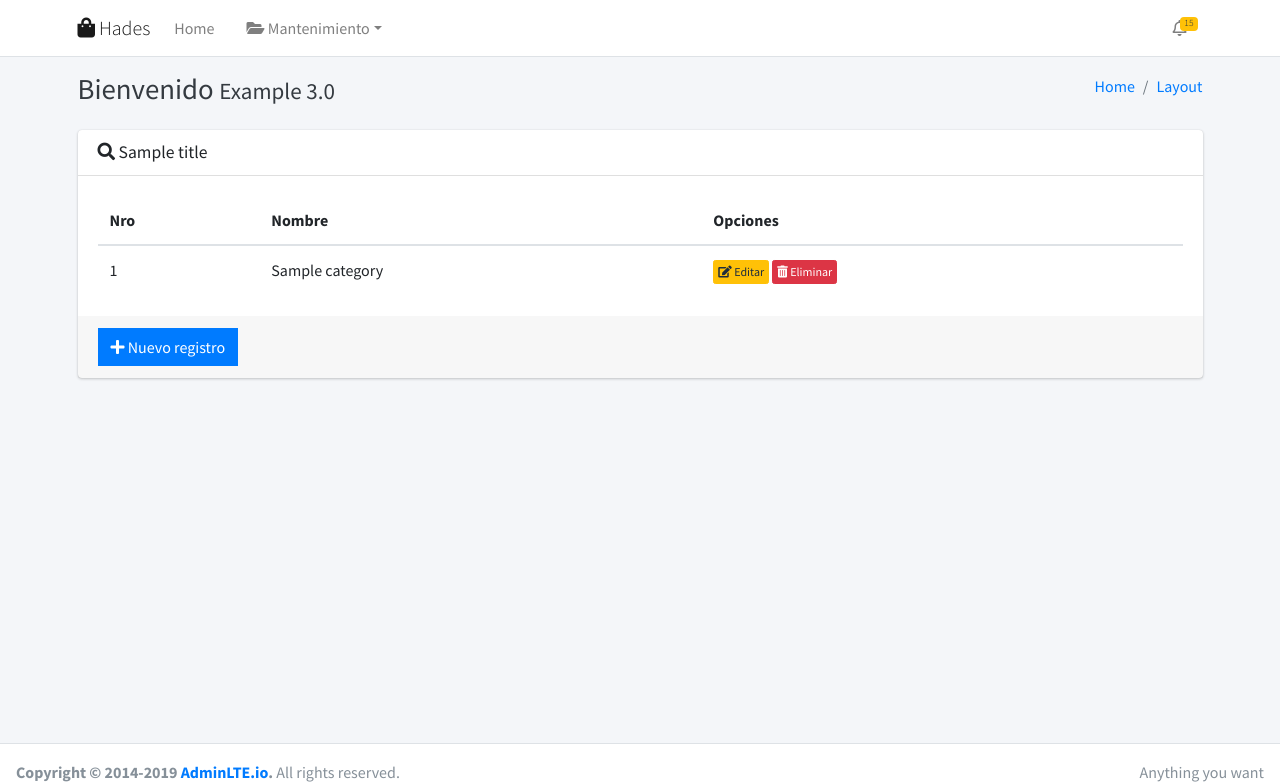
After one commit to diegolugo5097/hades, a Django app: template app/core/erp/templates/category/list.html in a window 1280 px wide. The commit adds this page. Shown: the top 783 px of the page. Run offline with Django 3.2, Linux system fonts and the light colour scheme; tables that the repository leaves empty hold one stand-in row (values such as "Sample post"); the template is opened without the code that fills it: values that come from a table or form of the project are taken from there, most other values are stand-ins (such as "Sample title", 1, 10 or a date in 2020); parts of the project's set-up code (start-up, migrations or seed data) failed here and were passed over; some libraries are stand-ins or nearby versions.

Commit message:
Mejoramiento e implentacion de mi plantilla base

```diff
--- a/app/config/urls.py
+++ b/app/config/urls.py
@@ -16,9 +16,8 @@
 from django.contrib import admin
 from django.urls import path, include
 
-from core.erp.views import my_first_view
 
 urlpatterns = [
     path('admin/', admin.site.urls),
-    path('prueba/', include('core.erp.urls'))
+    path('erp/', include('core.erp.urls'))
 ]
--- /dev/null
+++ b/app/core/erp/templates/category/list.html
@@ -0,0 +1,23 @@
+{% extends 'list.html' %}
+{% block columns %}
+    <tr>
+        <th scope="col">Nro</th>
+        <th scope="col">Nombre</th>
+        <th scope="col">Opciones</th>
+    </tr>
+{% endblock %}
+{% block rows %}
+    {% for category in categories %}
+        <tr>
+            <td>{{ category.id }}</td>
+            <td>{{ category.name }}</td>
+            <td>
+                <button type="button" class="btn btn-warning btn-xs"><i class="fas fa-edit"></i> Editar
+                </button>
+                <button type="button" class="btn btn-danger btn-xs"><i class="fas fa-trash-alt"></i>
+                    Eliminar
+                </button>
+            </td>
+        </tr>
+    {% endfor %}
+{% endblock %}
--- a/app/core/erp/urls.py
+++ b/app/core/erp/urls.py
@@ -1,9 +1,7 @@
 from django.urls import path
-
-from core.erp.views import my_first_view, my_second_view
+from core.erp.views.category.views import *
 
 app_name = 'erp'
 urlpatterns = [
-    path('uno/', my_first_view, name='vista1'),
-    path('dos/', my_second_view, name='vista2')
+    path('category/list/', category_list, name='category_list')
 ]
--- a/app/templates/home.html
+++ b/app/templates/home.html
@@ -5,7 +5,7 @@
     <meta charset="utf-8">
     <meta name="viewport" content="width=device-width, initial-scale=1">
     <meta http-equiv="x-ua-compatible" content="ie=edge">
-    <title>AdminLTE 3 | Top Navigation</title>
+    <title>{{ title }}</title>
     <link rel="stylesheet" href="{% static '../static/lib/adminlte-3.0.5/plugins/fontawesome-free/css/all.min.css' %}">
     <link rel="stylesheet" href="{% static '../static/lib/adminlte-3.0.5/css/adminlte.min.css' %}">
     <link href="https://fonts.googleapis.com/css?family=Source+Sans+Pro:300,400,400i,700" rel="stylesheet">
--- a/app/templates/index.html
+++ b/app/templates/index.html
@@ -1,4 +1,3 @@
-{% extends 'home.html' %}
+{% extends 'body.html' %}
 {% block content %}
-    <h1>Hola este es un bloque</h1>
 {% endblock %}
--- /dev/null
+++ b/app/templates/list.html
@@ -0,0 +1,28 @@
+{% extends 'body.html' %}
+{% block content %}
+    <div class="card card-default">
+        <div class="card-header with-border">
+            <h3 class="card-title">
+                <i class="fas fa-search"></i>
+                {{ title }}
+            </h3>
+        </div>
+        <div class="card-body">
+            <table class="table">
+                <thead>
+                {% block columns %}
+                {% endblock %}
+                </thead>
+                <tbody>
+                {% block rows %}
+                {% endblock %}
+                </tbody>
+            </table>
+        </div>
+        <div class="card-footer">
+            <button class="btn btn-primary btn-flat">
+                <i class="fas fa-plus"></i> Nuevo registro
+            </button>
+        </div>
+    </div>
+{% endblock %}
```
Also changed, not shown: app/core/erp/views.py (deleted, +0 -22 lines), app/core/erp/views/category/views.py (added, +11 -0 lines).
